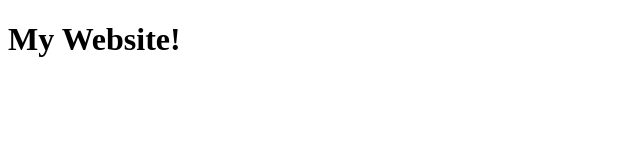
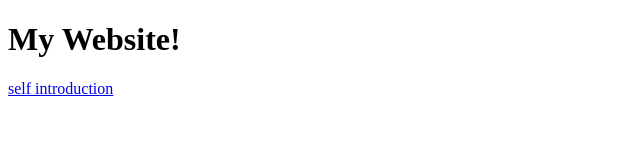
Before and after one commit to FgdsHelpme/learn-1try, a plain HTML site: page index.html in a window 1280 px wide. Shown: the whole page, without its empty margins (0-640 px from the left). Drawn offline with Linux system fonts and the light colour scheme.

Commit message:
Update index.html

```diff
--- a/index.html
+++ b/index.html
@@ -7,5 +7,6 @@
 <div>
   <h1>My Website!
 </div>
+<a href="https://github.com/FgdsHelpme/learn-1try/self%20introduction.html">self introduction</a>
 </body>
 </html>
```
